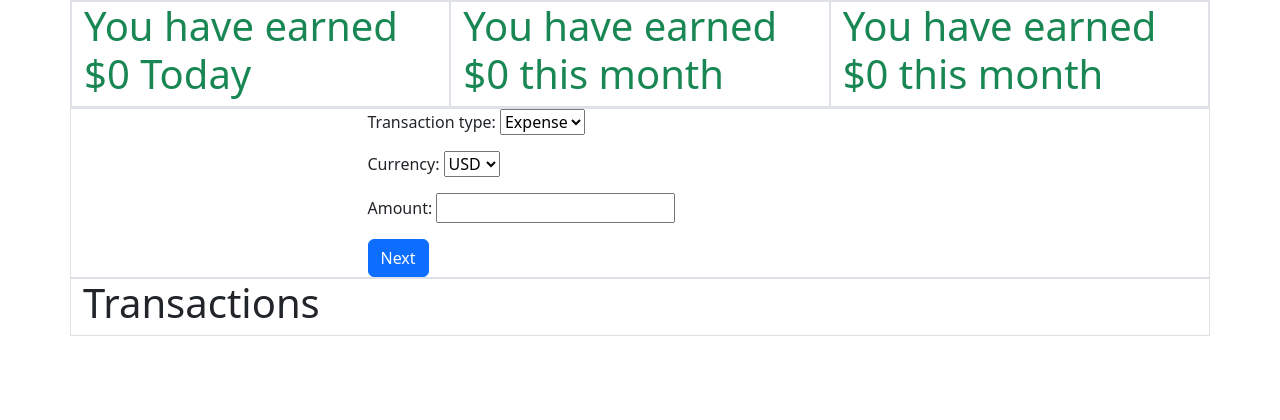
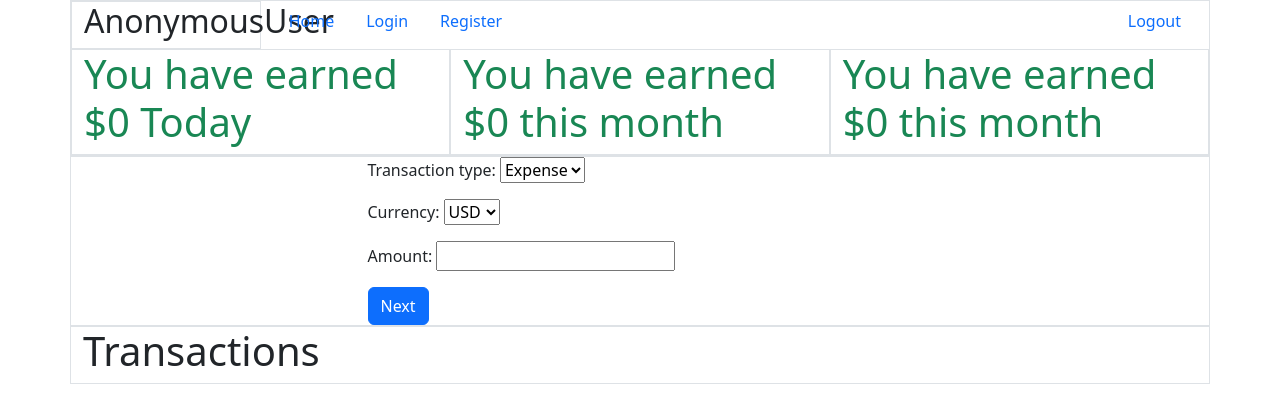
Before and after one commit to BenedTj/MyWalletRecord, a Django app: page /home/ in a window 1280 px wide. Shown: the top 420 px of the page. Run offline with Django 4.2, Linux system fonts and the light colour scheme; data that the repository does not hold is empty; some libraries are stand-ins or nearby versions.

Commit message:
Added Users feature

```diff
--- a/src/Transactions/models.py
+++ b/src/Transactions/models.py
@@ -29,6 +29,7 @@ class Transaction(models.Model):
         ('Other', 'Other')
     ]
     category = models.CharField(max_length=100, blank=False, null=False)
+    user = models.ForeignKey('auth.User', on_delete=models.CASCADE)
 
     def __str__(self):
         return self.title
--- a/src/Transactions/views.py
+++ b/src/Transactions/views.py
@@ -2,11 +2,13 @@ from django.shortcuts import render
 from django.urls import reverse_lazy
 from django.http import HttpResponseRedirect
 from django.views import View
-from django.views.generic.edit import FormView
+from django.contrib.auth import authenticate, login
+from django.contrib.auth.models import User
 from .models import Transaction
 from .forms import TransactionForm1, TransactionForm2_Expense, TransactionForm2_Income, LoginForm, RegisterForm
 from .calculations import MoneyCalculations
 from decimal import Decimal
+import re
 
 class user_homepage(View):
     def get(self, request):
@@ -46,7 +48,6 @@ class second_form(View):
     The form generated should differ depending on the type of transaction inputted in first form.
     """
     def get(self, request):
-        print(request.session['transaction_type'])
         if request.session['transaction_type'] == 'Expense':
             FormInstance = TransactionForm2_Expense()
         else:
@@ -78,17 +79,42 @@ class second_form(View):
         return render(request, 'second_form.html', context)
 
 class login_page(View):
+    alert_message = ""
+
     def get(self, request):
         FormInstance = LoginForm()
         context = {
-            'form': FormInstance
+            'form': FormInstance,
+            'alert_message': ''
         }
         return render(request, 'login_page.html', context)
 
     def post(self, request):
         FormInstance = LoginForm(request.POST)
+        alert_message = ""
+        name = request.POST['name']
+        password = request.POST['password']
+
+        email_pattern = r"^[a-zA-Z0-9_.+-]+@[a-zA-Z0-9-]+\.[a-zA-Z0-9-.]+$"
+        is_email = re.match(email_pattern, name)
+
+        if is_email:
+            user = authenticate(email=name, password=password)
+        else:
+            user = authenticate(username=name, password=password)
+
+        if user is not None:
+            alert_message = ""
+            login(request, user)
+            return HttpResponseRedirect(reverse_lazy('user_homepage'))
+        elif (is_email and User.objects.filter(username=name).exists()) or (not is_email and User.objects.filter(email=name).exists()):
+            alert_message = "Incorrect password"
+        else:
+            alert_message = "User does not exist"
+
         context = {
-            'form': FormInstance
+            'form': FormInstance,
+            'alert_message': alert_message
         }
         return render(request, 'login_page.html', context)
 
@@ -96,13 +122,29 @@ class register_page(View):
     def get(self, request):
         FormInstance = RegisterForm()
         context = {
-            'form': FormInstance
+            'form': FormInstance,
+            'alert_message': ''
         }
         return render(request, 'register_page.html', context)
 
     def post(self, request):
         FormInstance = RegisterForm(request.POST)
+        alert_message = ""
+        name = request.POST['name']
+        email = request.POST['email']
+        password = request.POST['password']
+
+        user = authenticate(username=name, password=password)
+
+        if user is not None:
+            alert_message = "User already exists"
+        else:
+            User.objects.create_user(username=name, email=email, password=password)
+            alert_message = ""
+            return HttpResponseRedirect(reverse_lazy('login_page'))
+
         context = {
-            'form': FormInstance
+            'form': FormInstance,
+            'alert_message': alert_message
         }
         return render(request, 'register_page.html', context)
--- /dev/null
+++ b/src/templates/base.html
@@ -0,0 +1,27 @@
+<div class="container-md">
+    <div class="row">
+        <div class="col-md-2 border">
+            <h2>{{request.user}}</h2>
+        </div>
+        <div class="col-md">
+            <div class="nav justify-content-start">
+                <li class="nav-item">
+                    <a class="nav-link" href="{% url 'user_homepage' %}">Home</a>
+                </li>
+                <li class="nav-item">
+                    <a class="nav-link active" href="{% url 'login' %}">Login</a>
+                </li>
+                <li class="nav item">
+                    <a class="nav-link active" href="{% url 'register' %}">Register</a>
+                </li>
+            </div>
+        </div>
+        <div class="col-md">
+            <div class="nav justify-content-end">
+                <li class="nav-item">
+                    <a class="nav-link" href="{% url 'user_homepage' %}">Logout</a>
+                </li>
+            </div>
+        </div>
+    </div>
+</div>
--- a/src/templates/login_page.html
+++ b/src/templates/login_page.html
@@ -10,6 +10,11 @@
 <body>
     <div class="container-md border">
         {% include 'login_register_base.html' %}
+        {% if alert_message != "" %}
+        <div class="alert alert-danger">
+            {{alert_message}}
+        </div>
+        {% endif %}
         <form action="." method="post">
             {% csrf_token %}
             <div class="row">
--- a/src/templates/register_page.html
+++ b/src/templates/register_page.html
@@ -10,6 +10,11 @@
 <body>
     <div class="container-md border">
         {% include 'login_register_base.html' %}
+        {% if alert_message != "" %}
+        <div class="alert alert-danger">
+            {{alert_message}}
+        </div>
+        {% endif %}
         <form action="." method="post">
             {% csrf_token %}
             <div class="row">
--- a/src/templates/second_form.html
+++ b/src/templates/second_form.html
@@ -9,6 +9,7 @@
 </head>
 <body>
     <div class="container-md">
+        {% include 'base.html' %}
         <form action="." method="post">
             {% csrf_token %}
             <div class="row">
--- a/src/templates/user_homepage.html
+++ b/src/templates/user_homepage.html
@@ -10,6 +10,9 @@
 
 <body>
     <div class="container-md border">
+        <div class="row">
+            {% include 'base.html' %}
+        </div>
         <div class="row">
             <div class="col-md-4 border">
                 {% if total_expenditure_of_day > 0 %}
@@ -54,5 +57,6 @@
             <h1 class="text">${{record.amount}}</h1>
         </div>
         {% endfor %}
+    </div>
 </body>
 </html>
```
Also changed, not shown: src/templates/login_register_base.html (+4 -4 lines), src/Transactions/migrations/0005_transaction_user.py (added), src/Transactions/migrations/0006_alter_transaction_user.py (added), src/db.sqlite3.
